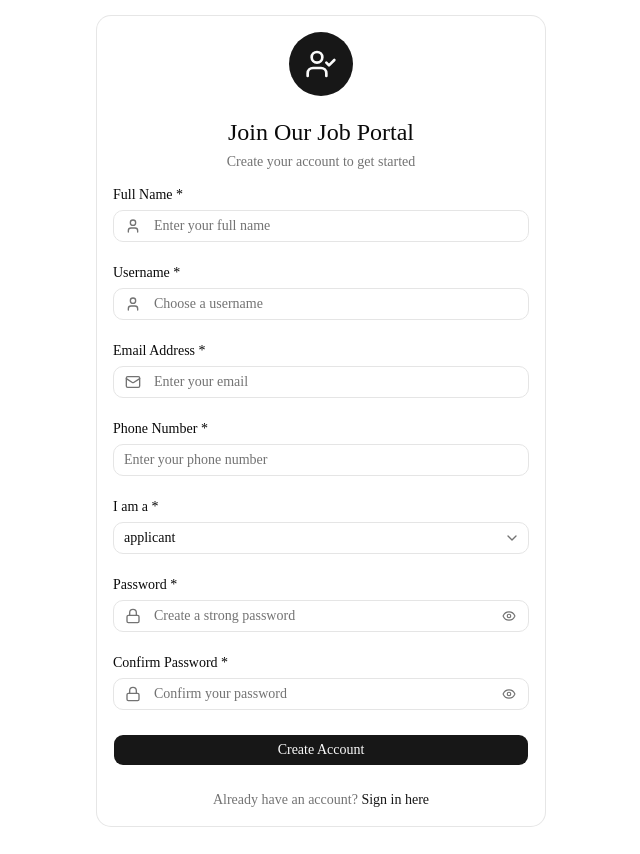
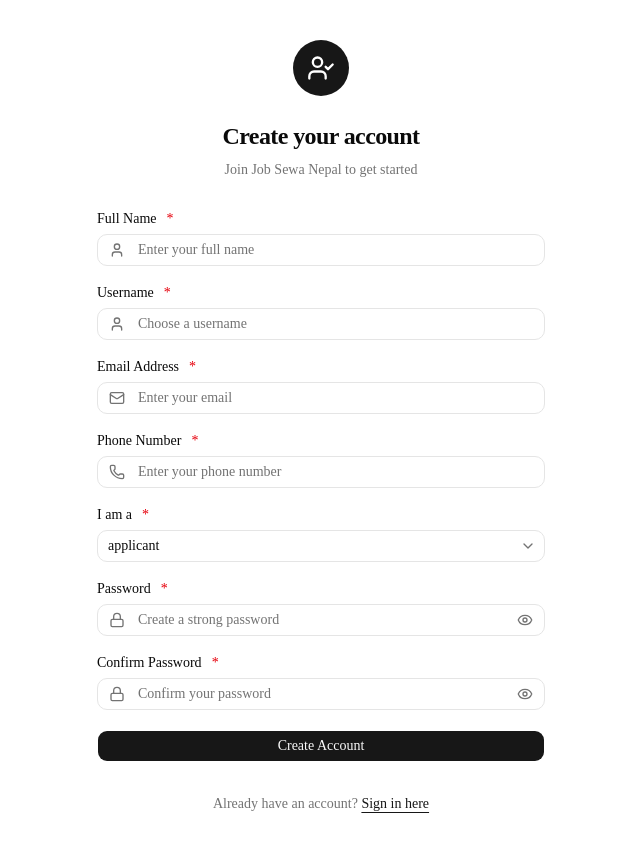
Before and after one commit to ashokneupane100/job-portal-next.js, a Next.js app: page /register in a window 1280 px wide. Shown: the whole page, without its empty margins (319-959 px from the left). Built offline with nearby package versions, Linux system fonts and the light colour scheme; no server answers.

Commit message:
complete login system with argon2 for password hashing and moved server actions to the seperate folders

```diff
--- a/app/login/page.tsx
+++ b/app/login/page.tsx
@@ -8,7 +8,7 @@ import { Button } from "@/components/ui/button";
 import { User, Mail, Lock, Eye, EyeOff } from "lucide-react";
 import { toast } from "sonner";
 import Link from "next/link";
-import { loginAction } from "./loginAction.action";
+import { loginUserAction } from "@/features/auth/server/auth.actions";
 
 interface LoginFormData {
   email: string;
@@ -40,19 +40,19 @@ export default function LoginPage() {
     setIsSubmitting(true);
 
     try {
-      const result = await loginAction({
-        email: formData.email,
+      const result = await loginUserAction({
+        email: formData.email.trim().toLowerCase(),
         password: formData.password,
       });
 
-      if (!result.success) {
+      if (result.status === "ERROR") {
         const message = result.message ?? "Invalid email or password.";
         setError(message);
         toast.error("Sign in failed", { description: message });
         return;
       }
 
-      toast.success("Welcome back!", {
+      toast.success("Welcome To Job Sewa Nepal!", {
         description: "You have signed in successfully.",
       });
 
--- a/app/register/page.tsx
+++ b/app/register/page.tsx
@@ -1,8 +1,14 @@
 "use client";
 
-import React, { ChangeEvent, FormEvent, useState } from "react";
+import React, { useState } from "react";
+import Link from "next/link";
 import { useRouter } from "next/navigation";
+import { toast } from "sonner";
+import { Eye, EyeOff, Lock, Mail, Phone, User, UserCheck } from "lucide-react";
+
+import { Button } from "@/components/ui/button";
 import { Input } from "@/components/ui/input";
+import { Label } from "@/components/ui/label";
 import {
   Select,
   SelectContent,
@@ -10,19 +16,7 @@ import {
   SelectTrigger,
   SelectValue,
 } from "@/components/ui/select";
-import {
-  Card,
-  CardContent,
-  CardDescription,
-  CardHeader,
-  CardTitle,
-} from "@/components/ui/card";
-import { Eye, EyeOff, Lock, Mail, User, UserCheck } from "lucide-react";
-import { Label } from "@/components/ui/label";
-import { Button } from "@/components/ui/button";
-import Link from "next/link";
-import { registrationAction } from "./registrationAction.action";
-import { toast } from "sonner";
+import { registerUserAction } from "@/features/auth/server/auth.actions";
 
 interface RegistrationFormData {
   name: string;
@@ -34,7 +28,15 @@ interface RegistrationFormData {
   role: "applicant" | "employer";
 }
 
-const Registration: React.FC = () => {
+type FieldName =
+  | "name"
+  | "userName"
+  | "email"
+  | "phoneNumber"
+  | "password"
+  | "confirmPassword";
+
+const Registration = () => {
   const router = useRouter();
   const [formData, setFormData] = useState<RegistrationFormData>({
     name: "",
@@ -49,10 +51,9 @@ const Registration: React.FC = () => {
   const [showPassword, setShowPassword] = useState(false);
   const [showConfirmPassword, setShowConfirmPassword] = useState(false);
   const [error, setError] = useState<string | null>(null);
-  const [fieldErrors, setFieldErrors] = useState<{
-    userName?: string;
-    email?: string;
-  }>({});
+  const [fieldErrors, setFieldErrors] = useState<
+    Partial<Record<FieldName, string>>
+  >({});
   const [isSubmitting, setIsSubmitting] = useState(false);
 
   const handleInputChange = (name: string, value: string) => {
@@ -60,12 +61,11 @@ const Registration: React.FC = () => {
       ...prev,
       [name]: value,
     }));
-    if (name === "userName" || name === "email") {
     setFieldErrors((prev) => ({ ...prev, [name]: undefined }));
-    }
+    if (error) setError(null);
   };
 
-  const handleSubmit = async (e: FormEvent) => {
+  const handleSubmit = async (e: React.FormEvent) => {
     e.preventDefault();
     setError(null);
     setFieldErrors({});
@@ -73,46 +73,42 @@ const Registration: React.FC = () => {
     if (formData.password !== formData.confirmPassword) {
       const message = "Passwords do not match.";
       setError(message);
+      setFieldErrors({ confirmPassword: message });
       toast.error("Passwords do not match", {
         description: "Please make sure both password fields are identical.",
       });
       return;
     }
 
-    const registrationData = {
+    setIsSubmitting(true);
+    try {
+      const result = await registerUserAction({
         name: formData.name.trim(),
         userName: formData.userName.trim(),
-      email: formData.email.toLowerCase().trim(),
+        email: formData.email.trim().toLowerCase(),
         phoneNumber: formData.phoneNumber.trim(),
         password: formData.password,
         role: formData.role,
-    };
+      });
 
-    setIsSubmitting(true);
-    try {
-      const result = await registrationAction(registrationData);
+      if (result.status === "ERROR") {
+        const message = result.message || "Registration failed.";
+        setError(message);
 
-      if (result.success) {
-        toast.success("Account created successfully!", {
-          description: "Please sign in with your new account.",
-        });
-        router.push("/login");
-        router.refresh();
+        if (result.field && result.field !== "role") {
+          setFieldErrors({ [result.field]: message });
+        }
+
+        toast.error("Registration failed", { description: message });
         return;
       }
 
-      if (result.field) {
-        setFieldErrors({ [result.field]: result.message });
-        toast.error(
-          result.field === "email" ? "Email already in use" : "Username taken",
-          { description: result.message },
-        );
-        return;
-      }
+      toast.success("Account created successfully!", {
+        description: "Welcome to Job Sewa Nepal.",
+      });
 
-      const message = result.message ?? "Registration failed.";
-      setError(message);
-      toast.error("Registration failed", { description: message });
+      router.push("/");
+      router.refresh();
     } catch {
       const message = "Registration failed. Please try again.";
       setError(message);
@@ -123,58 +119,67 @@ const Registration: React.FC = () => {
   };
 
   return (
-    <div className="min-h-screen bg-background flex items-center justify-center p-4">
-      <Card className="w-full max-w-md">
-        <CardHeader className="text-center">
-          <div className="mx-auto w-16 h-16 bg-primary rounded-full flex items-center justify-center mb-4">
-            <UserCheck className="w-8 h-8 text-primary-foreground" />
+    <div className="flex min-h-screen items-center justify-center bg-background px-4 py-10">
+      <div className="w-full max-w-md space-y-8">
+        <div className="flex flex-col items-center text-center">
+          <div className="flex h-14 w-14 items-center justify-center rounded-full bg-primary">
+            <UserCheck className="h-7 w-7 text-white" />
           </div>
-          <CardTitle className="text-2xl">Join Our Job Portal</CardTitle>
-          <CardDescription>Create your account to get started</CardDescription>
-        </CardHeader>
+          <h2 className="mt-6 text-2xl font-semibold tracking-tight">
+            Create your account
+          </h2>
+          <p className="mt-2 text-sm text-muted-foreground">
+            Join Job Sewa Nepal to get started
+          </p>
+        </div>
 
-        <CardContent>
-          <form onSubmit={handleSubmit} className="space-y-6">
-            {/* Name Field */}
+        <form onSubmit={handleSubmit} className="mt-4 space-y-5">
+          {/* Full Name */}
           <div className="space-y-2">
-              <Label htmlFor="name">Full Name *</Label>
+            <Label htmlFor="name">
+              Full Name <span className="text-destructive ml-0.5">*</span>
+            </Label>
             <div className="relative">
-                <User className="absolute left-3 top-1/2 transform -translate-y-1/2 w-4 h-4 text-muted-foreground" />
               <Input
                 id="name"
+                name="name"
                 type="text"
-                  name="name"
+                autoComplete="name"
                 placeholder="Enter your full name"
+                value={formData.name}
+                onChange={(e) => handleInputChange("name", e.target.value)}
+                aria-invalid={!!fieldErrors.name}
+                className="pl-10"
                 required
-                  value={formData.name}
-                  onChange={(e: ChangeEvent<HTMLInputElement>) =>
-                    handleInputChange("name", e.target.value)
-                  }
-                  className={`pl-10 `}
               />
+              <User className="absolute left-3 top-1/2 h-4 w-4 -translate-y-1/2 text-muted-foreground" />
             </div>
+            {fieldErrors.name && (
+              <p className="text-sm text-destructive" role="alert">
+                {fieldErrors.name}
+              </p>
+            )}
           </div>
 
-            {/* Username Field */}
+          {/* Username */}
           <div className="space-y-2">
-              <Label htmlFor="userName">Username *</Label>
+            <Label htmlFor="userName">
+              Username <span className="text-destructive ml-0.5">*</span>
+            </Label>
             <div className="relative">
-                <User className="absolute left-3 top-1/2 transform -translate-y-1/2 w-4 h-4 text-muted-foreground" />
               <Input
                 id="userName"
+                name="userName"
                 type="text"
-                  name="userName"
+                autoComplete="username"
                 placeholder="Choose a username"
+                value={formData.userName}
+                onChange={(e) => handleInputChange("userName", e.target.value)}
+                aria-invalid={!!fieldErrors.userName}
+                className="pl-10"
                 required
-                  value={formData.userName}
-                  onChange={(e: ChangeEvent<HTMLInputElement>) =>
-                    handleInputChange("userName", e.target.value)
-                  }
-                  aria-invalid={!!fieldErrors.userName}
-                  className={`pl-10 ${
-                    fieldErrors.userName ? "border-destructive" : ""
-                  }`}
               />
+              <User className="absolute left-3 top-1/2 h-4 w-4 -translate-y-1/2 text-muted-foreground" />
             </div>
             {fieldErrors.userName && (
               <p className="text-sm text-destructive" role="alert">
@@ -183,26 +188,25 @@ const Registration: React.FC = () => {
             )}
           </div>
 
-            {/* Email Field */}
+          {/* Email */}
           <div className="space-y-2">
-              <Label htmlFor="email">Email Address *</Label>
+            <Label htmlFor="email">
+              Email Address <span className="text-destructive ml-0.5">*</span>
+            </Label>
             <div className="relative">
-                <Mail className="absolute left-3 top-1/2 transform -translate-y-1/2 w-4 h-4 text-muted-foreground" />
               <Input
                 id="email"
+                name="email"
                 type="email"
-                  name="email"
+                autoComplete="email"
                 placeholder="Enter your email"
+                value={formData.email}
+                onChange={(e) => handleInputChange("email", e.target.value)}
+                aria-invalid={!!fieldErrors.email}
+                className="pl-10"
                 required
-                  value={formData.email}
-                  onChange={(e: ChangeEvent<HTMLInputElement>) =>
-                    handleInputChange("email", e.target.value)
-                  }
-                  aria-invalid={!!fieldErrors.email}
-                  className={`pl-10 ${
-                    fieldErrors.email ? "border-destructive" : ""
-                  }`}
               />
+              <Mail className="absolute left-3 top-1/2 h-4 w-4 -translate-y-1/2 text-muted-foreground" />
             </div>
             {fieldErrors.email && (
               <p className="text-sm text-destructive" role="alert">
@@ -211,34 +215,50 @@ const Registration: React.FC = () => {
             )}
           </div>
 
-            {/* Phone Number Field */}
+          {/* Phone Number */}
           <div className="space-y-2">
-              <Label htmlFor="phoneNumber">Phone Number *</Label>
+            <Label htmlFor="phoneNumber">
+              Phone Number <span className="text-destructive ml-0.5">*</span>
+            </Label>
+            <div className="relative">
               <Input
                 id="phoneNumber"
+                name="phoneNumber"
                 type="tel"
-                name="phoneNumber"
+                autoComplete="tel"
                 placeholder="Enter your phone number"
                 maxLength={18}
-                required
                 value={formData.phoneNumber}
-                onChange={(e: ChangeEvent<HTMLInputElement>) =>
+                onChange={(e) =>
                   handleInputChange("phoneNumber", e.target.value)
                 }
+                aria-invalid={!!fieldErrors.phoneNumber}
+                className="pl-10"
+                required
               />
+              <Phone className="absolute left-3 top-1/2 h-4 w-4 -translate-y-1/2 text-muted-foreground" />
+            </div>
+            {fieldErrors.phoneNumber && (
+              <p className="text-sm text-destructive" role="alert">
+                {fieldErrors.phoneNumber}
+              </p>
+            )}
           </div>
 
-            {/* Role Selection */}
-            <div className="space-y-2 w-full">
-              <Label htmlFor="role">I am a *</Label>
+          {/* Role */}
+          <div className="space-y-2">
+            <Label htmlFor="role">
+              I am a <span className="text-destructive ml-0.5">*</span>
+            </Label>
             <Select
               value={formData.role}
-                name="role"
               onValueChange={(value) => {
-                  if (value) handleInputChange("role", value);
+                if (value === "applicant" || value === "employer") {
+                  handleInputChange("role", value);
+                }
               }}
             >
-                <SelectTrigger className="w-full">
+              <SelectTrigger id="role" className="h-8 w-full">
                 <SelectValue placeholder="Select your role" />
               </SelectTrigger>
               <SelectContent>
@@ -248,98 +268,107 @@ const Registration: React.FC = () => {
             </Select>
           </div>
 
-            {/* Password Field */}
+          {/* Password */}
           <div className="space-y-2">
-              <Label htmlFor="password">Password *</Label>
+            <Label htmlFor="password">
+              Password <span className="text-destructive ml-0.5">*</span>
+            </Label>
             <div className="relative">
-                <Lock className="absolute left-3 top-1/2 transform -translate-y-1/2 w-4 h-4 text-muted-foreground" />
               <Input
                 id="password"
                 name="password"
                 type={showPassword ? "text" : "password"}
+                autoComplete="new-password"
                 placeholder="Create a strong password"
+                value={formData.password}
+                onChange={(e) => handleInputChange("password", e.target.value)}
+                aria-invalid={!!fieldErrors.password}
+                className="pl-10 pr-10"
                 required
-                  value={formData.password}
-                  onChange={(e: ChangeEvent<HTMLInputElement>) =>
-                    handleInputChange("password", e.target.value)
-                  }
-                  className={`pl-10 pr-10 `}
               />
-
-                <Button
+              <Lock className="absolute left-3 top-1/2 h-4 w-4 -translate-y-1/2 text-muted-foreground" />
+              <button
                 type="button"
-                  variant="ghost"
-                  size="sm"
-                  className="absolute right-0 top-0 h-full px-3 py-2 hover:bg-transparent"
-                  onClick={() => setShowPassword(!showPassword)}
+                onClick={() => setShowPassword((prev) => !prev)}
+                className="absolute right-3 top-1/2 -translate-y-1/2 text-muted-foreground transition-colors hover:text-foreground focus-visible:outline-none focus-visible:ring-2 focus-visible:ring-ring focus-visible:ring-offset-2"
+                aria-label="Toggle password visibility"
               >
                 {showPassword ? (
-                    <EyeOff className="w-4 h-4 text-muted-foreground" />
+                  <EyeOff className="h-4 w-4" />
                 ) : (
-                    <Eye className="w-4 h-4 text-muted-foreground" />
+                  <Eye className="h-4 w-4" />
                 )}
-                </Button>
+              </button>
             </div>
+            {fieldErrors.password && (
+              <p className="text-sm text-destructive" role="alert">
+                {fieldErrors.password}
+              </p>
+            )}
           </div>
 
-            {/* Confirm Password Field */}
+          {/* Confirm Password */}
           <div className="space-y-2">
-              <Label htmlFor="confirmPassword">Confirm Password *</Label>
+            <Label htmlFor="confirmPassword">
+              Confirm Password <span className="text-destructive ml-0.5">*</span>
+            </Label>
             <div className="relative">
-                <Lock className="absolute left-3 top-1/2 transform -translate-y-1/2 w-4 h-4 text-muted-foreground" />
               <Input
                 id="confirmPassword"
                 name="confirmPassword"
                 type={showConfirmPassword ? "text" : "password"}
+                autoComplete="new-password"
                 placeholder="Confirm your password"
-                  required
                 value={formData.confirmPassword}
-                  onChange={(e: ChangeEvent<HTMLInputElement>) =>
+                onChange={(e) =>
                   handleInputChange("confirmPassword", e.target.value)
                 }
-                  className={`pl-10 pr-10 `}
+                aria-invalid={!!fieldErrors.confirmPassword}
+                className="pl-10 pr-10"
+                required
               />
-                <Button
+              <Lock className="absolute left-3 top-1/2 h-4 w-4 -translate-y-1/2 text-muted-foreground" />
+              <button
                 type="button"
-                  variant="ghost"
-                  size="sm"
-                  className="absolute right-0 top-0 h-full px-3 py-2 hover:bg-transparent"
-                  onClick={() => setShowConfirmPassword(!showConfirmPassword)}
+                onClick={() => setShowConfirmPassword((prev) => !prev)}
+                className="absolute right-3 top-1/2 -translate-y-1/2 text-muted-foreground transition-colors hover:text-foreground focus-visible:outline-none focus-visible:ring-2 focus-visible:ring-ring focus-visible:ring-offset-2"
+                aria-label="Toggle password visibility"
               >
                 {showConfirmPassword ? (
-                    <EyeOff className="w-4 h-4 text-muted-foreground" />
+                  <EyeOff className="h-4 w-4" />
                 ) : (
-                    <Eye className="w-4 h-4 text-muted-foreground" />
+                  <Eye className="h-4 w-4" />
                 )}
-                </Button>
+              </button>
             </div>
+            {fieldErrors.confirmPassword && (
+              <p className="text-sm text-destructive" role="alert">
+                {fieldErrors.confirmPassword}
+              </p>
+            )}
           </div>
 
-            {/* Submit Button */}
           <Button type="submit" className="w-full" disabled={isSubmitting}>
             {isSubmitting ? "Creating Account..." : "Create Account"}
           </Button>
 
           {error && (
-              <p className="text-sm text-destructive text-center" role="alert">
+            <p className="text-center text-sm text-destructive" role="alert">
               {error}
             </p>
           )}
+        </form>
 
-            <div className="text-center">
-              <p className="text-sm text-muted-foreground">
+        <p className="text-center text-sm text-muted-foreground">
           Already have an account?{" "}
           <Link
             href="/login"
-                  className="text-primary hover:text-primary/80 font-medium underline-offset-4 hover:underline"
+            className="text-primary font-medium underline underline-offset-4 hover:text-primary/80 focus-visible:outline-none focus-visible:ring-2 focus-visible:ring-ring focus-visible:ring-offset-2"
           >
             Sign in here
           </Link>
         </p>
       </div>
-          </form>
-        </CardContent>
-      </Card>
     </div>
   );
 };
--- a/app/register/registrationAction.action.tsx
+++ /dev/null
@@ -1,126 +0,0 @@
-"use server";
-
-import bcrypt from "bcryptjs";
-import { headers } from "next/headers";
-import { db } from "@/config/db";
-import { users } from "@/drizzle/schema";
-import { createSession } from "@/lib/auth";
-
-interface RegistrationData {
-  name: string;
-  userName: string;
-  email: string;
-  phoneNumber: string;
-  password: string;
-  role: "applicant" | "employer";
-}
-
-export interface RegistrationResult {
-  success: boolean;
-  field?: "userName" | "email";
-  message?: string;
-}
-
-const getDuplicateField = (err: unknown): "userName" | "email" | null => {
-  let current: unknown = err;
-  for (let i = 0; i < 5 && current; i++) {
-    if (typeof current === "object" && current !== null) {
-      const e = current as {
-        code?: string;
-        detail?: string;
-        constraint?: string;
-        constraint_name?: string;
-        message?: string;
-        sqlMessage?: string;
-      };
-
-      // Postgres unique violation code is 23505
-      if (e.code === "23505") {
-        const textToInspect = `${e.detail ?? ""} ${e.constraint ?? ""} ${e.constraint_name ?? ""} ${e.message ?? ""}`.toLowerCase();
-        if (textToInspect.includes("username") || textToInspect.includes("user_name")) {
-          return "userName";
-        }
-        if (textToInspect.includes("email")) {
-          return "email";
-        }
-      }
-
-      // MySQL duplicate key code
-      if (e.code === "ER_DUP_ENTRY") {
-        const msg = `${e.sqlMessage ?? ""} ${e.message ?? ""}`.toLowerCase();
-        if (msg.includes("username") || msg.includes("user_name")) {
-          return "userName";
-        }
-        if (msg.includes("email")) {
-          return "email";
-        }
-      }
-    }
-    current = (current as { cause?: unknown }).cause;
-  }
-  return null;
-};
-
-export const registrationAction = async (
-  data: RegistrationData
-): Promise<RegistrationResult> => {
-  const { name, userName, email, phoneNumber, password, role } = data;
-
-  try {
-    // Passwords are hashed with bcrypt (one-way, salted) before insert.
-    // Hashing is not encryption: the original password can never be recovered
-    // from the database, which is exactly what we want.
-    const hashedPassword = await bcrypt.hash(password, 10);
-
-    const [newUser] = await db
-      .insert(users)
-      .values({
-        name,
-        userName,
-        email,
-        phoneNumber,
-        password: hashedPassword,
-        role,
-      })
-      .returning({ id: users.id });
-
-    // Sign the new user in right away so a session row exists immediately.
-    const headerList = await headers();
-    await createSession(newUser.id, {
-      userAgent: headerList.get("user-agent") ?? "unknown",
-      ip:
-        headerList.get("x-forwarded-for")?.split(",")[0]?.trim() ??
-        headerList.get("x-real-ip") ??
-        "unknown",
-    });
-
-    return { success: true };
-  } catch (err) {
-    const duplicateField = getDuplicateField(err);
-
-    if (duplicateField === "userName") {
-      return {
-        success: false,
-        field: "userName",
-        message: "This username already exists. Try another one.",
-      };
-    }
-
-    if (duplicateField === "email") {
-      return {
-        success: false,
-        field: "email",
-        message: "This email already exists. Try another one.",
-      };
-    }
-
-    console.error("Registration failed:", err);
-    return {
-      success: false,
-      message: "Registration failed. Please try again.",
-    };
-  }
-};
-
-
-// duplicate field error fixed ....
--- a/package.json
+++ b/package.json
@@ -12,11 +12,12 @@
     "db:push": "drizzle-kit push",
     "db:reset": "tsx scripts/reset-db.ts",
     "db:clear:sql": "tsx scripts/clear-sql.ts",
+    "user:set-password": "tsx scripts/set-password.ts",
     "db:studio": "drizzle-kit studio --host 127.0.0.1"
   },
   "dependencies": {
     "@base-ui/react": "^1.9.0",
-    "bcryptjs": "^3.0.3",
+    "argon2": "^0.45.1",
     "class-variance-authority": "^0.7.1",
     "cn": "^0.5.0",
     "dotenv": "^18.0.8",
@@ -33,7 +34,6 @@
   },
   "devDependencies": {
     "@tailwindcss/turbopack": "^4",
-    "@types/bcryptjs": "^3.0.0",
     "@types/node": "^20",
     "@types/react": "^19",
     "@types/react-dom": "^19",
```
Also changed, not shown: app/login/loginAction.action.ts (deleted, +0 -65 lines), scripts/set-password.ts (added, +74 -0 lines), 2 other files (tests, documents, lock files or other folders). Lines whose indentation alone changed are shown as unchanged.
